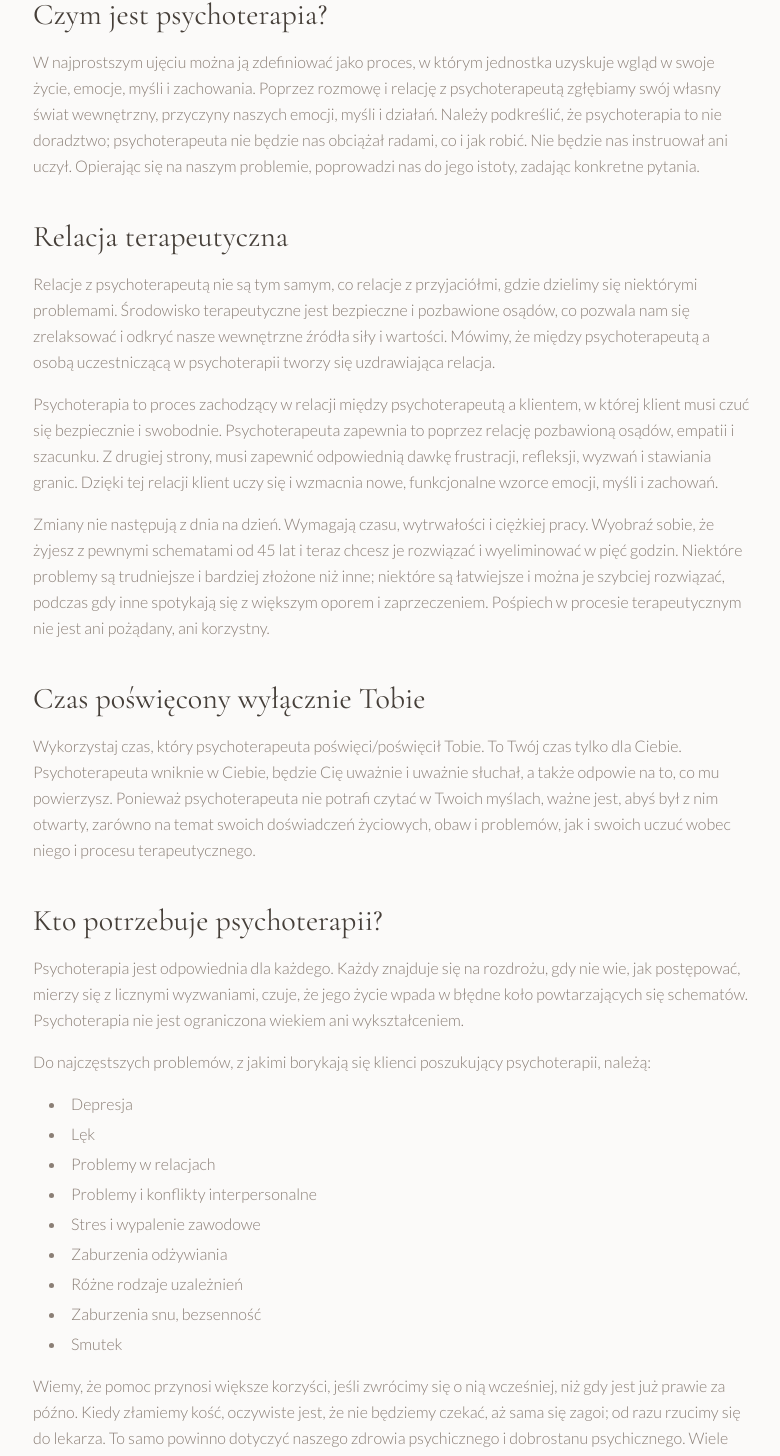
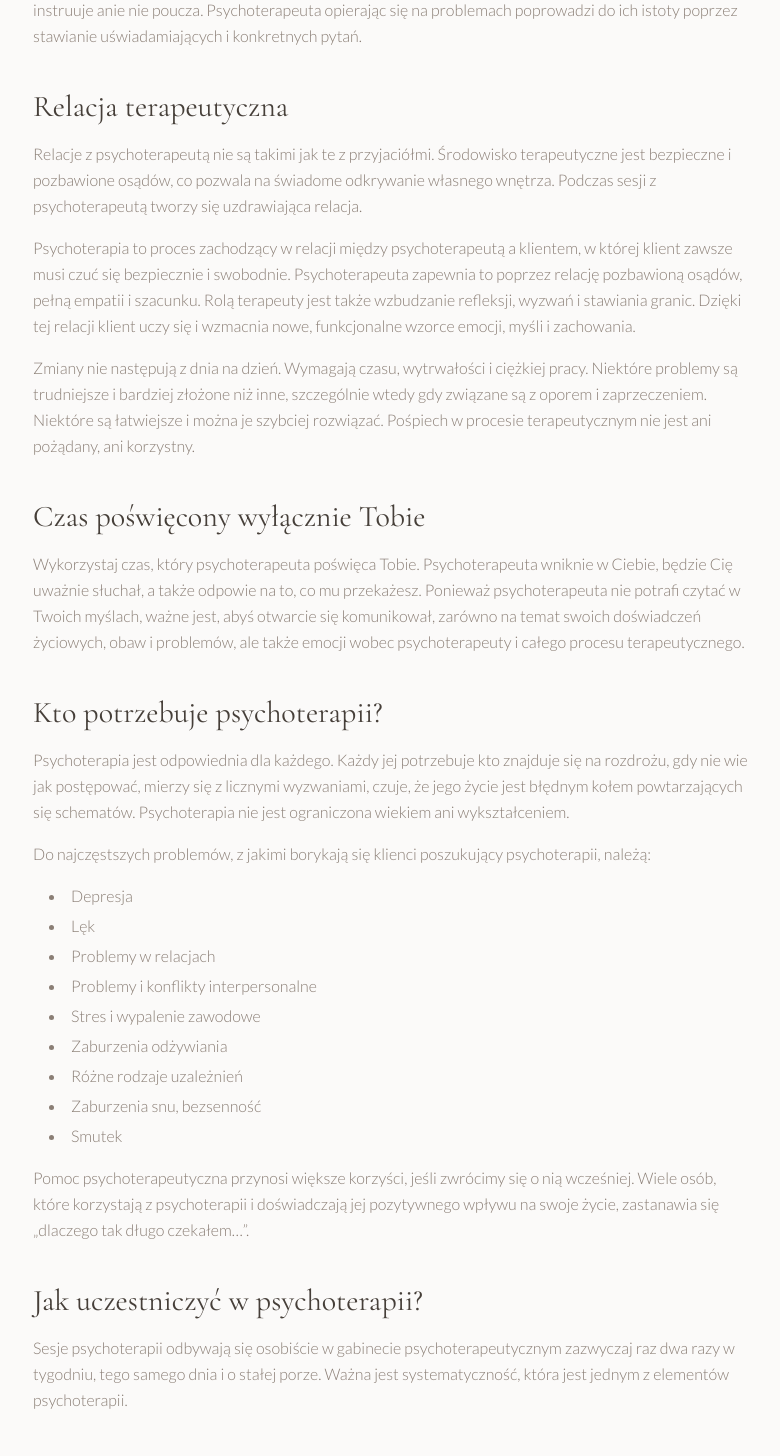
Before and after one commit to anteker/psychoterapeuta-boleslawiec.pl, a Next.js app: page / in a window 1280 px wide. Shown: the part 1158-2614 px from the top of the page, without its empty margins (247-1027 px from the left). Built offline with nearby package versions, Linux system fonts and the light colour scheme.

Commit message:
psychoterapy

```diff
--- a/app/components/Psychotherapy.tsx
+++ b/app/components/Psychotherapy.tsx
@@ -3,7 +3,7 @@ const Psychotherapy = () => {
     <section id="psychoterapia" className="py-16 md:py-24 bg-card">
       <div className="max-w-3xl mx-auto px-6 space-y-10">
         <p className="text-muted-foreground font-light leading-relaxed">
-          Wśród osób rozważających skorzystanie z psychoterapii wciąż istnieją zróżnicowane poglądy na jej temat. W krajach zachodnich skorzystanie z pomocy psychoterapeuty jest postrzegane jako wyraz holistycznego podejścia do dbania o swoje zdrowie. Jednak wiele osób wciąż ma liczne uprzedzenia dotyczące psychoterapii. Najczęstszym z nich jest przekonanie, że psychoterapię stosują jedynie osoby „szaleńcze", co oczywiście nie jest prawdą.
+
         </p>
 
         <div className="space-y-4">
@@ -11,7 +11,8 @@ const Psychotherapy = () => {
             Czym jest psychoterapia?
           </h2>
           <p className="text-muted-foreground font-light leading-relaxed">
-            W najprostszym ujęciu można ją zdefiniować jako proces, w którym jednostka uzyskuje wgląd w swoje życie, emocje, myśli i zachowania. Poprzez rozmowę i relację z psychoterapeutą zgłębiamy swój własny świat wewnętrzny, przyczyny naszych emocji, myśli i działań. Należy podkreślić, że psychoterapia to nie doradztwo; psychoterapeuta nie będzie nas obciążał radami, co i jak robić. Nie będzie nas instruował ani uczył. Opierając się na naszym problemie, poprowadzi nas do jego istoty, zadając konkretne pytania.
+            W najprostszym ujęciu można ją zdefiniować jako proces, w którym człowiek świadomie odkrywa swoje wnętrze. Poprzez rozmowę i relację z psychoterapeutą może poznać swój własny świat, przyczyny każdych emocji, myśli oraz działań. Psychoterapia to nie doradztwo. Psychoterapeuta nie obciąża radami, nie instruuje anie nie poucza.
+Psychoterapeuta opierając się na problemach poprowadzi do ich istoty poprzez stawianie uświadamiających i konkretnych pytań.
           </p>
         </div>
 
@@ -20,13 +21,14 @@ const Psychotherapy = () => {
             Relacja terapeutyczna
           </h2>
           <p className="text-muted-foreground font-light leading-relaxed">
-            Relacje z psychoterapeutą nie są tym samym, co relacje z przyjaciółmi, gdzie dzielimy się niektórymi problemami. Środowisko terapeutyczne jest bezpieczne i pozbawione osądów, co pozwala nam się zrelaksować i odkryć nasze wewnętrzne źródła siły i wartości. Mówimy, że między psychoterapeutą a osobą uczestniczącą w psychoterapii tworzy się uzdrawiająca relacja.
+            Relacje z psychoterapeutą nie są takimi jak te z przyjaciółmi. Środowisko terapeutyczne jest bezpieczne i pozbawione osądów, co pozwala na świadome odkrywanie własnego wnętrza. Podczas sesji z psychoterapeutą tworzy się uzdrawiająca relacja.
           </p>
           <p className="text-muted-foreground font-light leading-relaxed">
-            Psychoterapia to proces zachodzący w relacji między psychoterapeutą a klientem, w której klient musi czuć się bezpiecznie i swobodnie. Psychoterapeuta zapewnia to poprzez relację pozbawioną osądów, empatii i szacunku. Z drugiej strony, musi zapewnić odpowiednią dawkę frustracji, refleksji, wyzwań i stawiania granic. Dzięki tej relacji klient uczy się i wzmacnia nowe, funkcjonalne wzorce emocji, myśli i zachowań.
+            Psychoterapia to proces zachodzący w relacji między psychoterapeutą a klientem, w której klient  zawsze musi czuć się bezpiecznie i swobodnie. Psychoterapeuta zapewnia to poprzez relację pozbawioną osądów, pełną empatii i szacunku.
+Rolą terapeuty jest także wzbudzanie refleksji, wyzwań i stawiania granic. Dzięki tej relacji klient uczy się i wzmacnia nowe, funkcjonalne wzorce emocji, myśli i zachowania.
           </p>
           <p className="text-muted-foreground font-light leading-relaxed">
-            Zmiany nie następują z dnia na dzień. Wymagają czasu, wytrwałości i ciężkiej pracy. Wyobraź sobie, że żyjesz z pewnymi schematami od 45 lat i teraz chcesz je rozwiązać i wyeliminować w pięć godzin. Niektóre problemy są trudniejsze i bardziej złożone niż inne; niektóre są łatwiejsze i można je szybciej rozwiązać, podczas gdy inne spotykają się z większym oporem i zaprzeczeniem. Pośpiech w procesie terapeutycznym nie jest ani pożądany, ani korzystny.
+            Zmiany nie następują z dnia na dzień. Wymagają czasu, wytrwałości i ciężkiej pracy. Niektóre problemy są trudniejsze i bardziej złożone niż inne, szczególnie wtedy gdy związane są z oporem i zaprzeczeniem. Niektóre są łatwiejsze i można je szybciej rozwiązać. Pośpiech w procesie terapeutycznym nie jest ani pożądany, ani korzystny.
           </p>
         </div>
 
@@ -35,7 +37,7 @@ const Psychotherapy = () => {
             Czas poświęcony wyłącznie Tobie
           </h2>
           <p className="text-muted-foreground font-light leading-relaxed">
-            Wykorzystaj czas, który psychoterapeuta poświęci/poświęcił Tobie. To Twój czas tylko dla Ciebie. Psychoterapeuta wniknie w Ciebie, będzie Cię uważnie i uważnie słuchał, a także odpowie na to, co mu powierzysz. Ponieważ psychoterapeuta nie potrafi czytać w Twoich myślach, ważne jest, abyś był z nim otwarty, zarówno na temat swoich doświadczeń życiowych, obaw i problemów, jak i swoich uczuć wobec niego i procesu terapeutycznego.
+            Wykorzystaj czas, który psychoterapeuta poświęca Tobie. Psychoterapeuta wniknie w Ciebie, będzie Cię uważnie słuchał, a także odpowie na to, co mu przekażesz. Ponieważ psychoterapeuta nie potrafi czytać w Twoich myślach, ważne jest, abyś otwarcie się komunikował, zarówno na temat swoich doświadczeń życiowych, obaw i problemów, ale także emocji wobec psychoterapeuty i całego procesu terapeutycznego.
           </p>
         </div>
 
@@ -44,7 +46,7 @@ const Psychotherapy = () => {
             Kto potrzebuje psychoterapii?
           </h2>
           <p className="text-muted-foreground font-light leading-relaxed">
-            Psychoterapia jest odpowiednia dla każdego. Każdy znajduje się na rozdrożu, gdy nie wie, jak postępować, mierzy się z licznymi wyzwaniami, czuje, że jego życie wpada w błędne koło powtarzających się schematów. Psychoterapia nie jest ograniczona wiekiem ani wykształceniem.
+            Psychoterapia jest odpowiednia dla każdego. Każdy jej potrzebuje kto znajduje się na rozdrożu, gdy nie wie jak postępować, mierzy się z licznymi wyzwaniami, czuje, że jego życie jest błędnym kołem powtarzających się schematów. Psychoterapia nie jest ograniczona wiekiem ani wykształceniem.
           </p>
           <p className="text-muted-foreground font-light leading-relaxed">
             Do najczęstszych problemów, z jakimi borykają się klienci poszukujący psychoterapii, należą:
@@ -61,7 +63,7 @@ const Psychotherapy = () => {
             <li>Smutek</li>
           </ul>
           <p className="text-muted-foreground font-light leading-relaxed">
-            Wiemy, że pomoc przynosi większe korzyści, jeśli zwrócimy się o nią wcześniej, niż gdy jest już prawie za późno. Kiedy złamiemy kość, oczywiste jest, że nie będziemy czekać, aż sama się zagoi; od razu rzucimy się do lekarza. To samo powinno dotyczyć naszego zdrowia psychicznego i dobrostanu psychicznego. Wiele osób, które korzystają z psychoterapii i doświadczają jej pozytywnego wpływu na swoje życie, pyta swojego terapeutę: „Dlaczego tak długo czekałem? Dlaczego nie przyszedłem do ciebie wcześniej…"
+            Pomoc psychoterapeutyczna przynosi większe korzyści, jeśli zwrócimy się o nią wcześniej. Wiele osób, które korzystają z psychoterapii i doświadczają jej pozytywnego wpływu na swoje życie, zastanawia się „dlaczego tak długo czekałem…”.
           </p>
         </div>
 
@@ -70,7 +72,7 @@ const Psychotherapy = () => {
             Jak uczestniczyć w psychoterapii?
           </h2>
           <p className="text-muted-foreground font-light leading-relaxed">
-            Sesje psychoterapii mogą odbywać się osobiście, zazwyczaj w gabinecie terapeuty, zazwyczaj raz w tygodniu, tego samego dnia i o stałej porze. W przypadku trudności w związkach romantycznych zaleca się udział w terapii par z partnerem. Możliwe są również sesje terapii grupowej, zapewniające poczucie przynależności i wsparcia, a jednocześnie oparte na zasadzie poufności. Podczas sesji grupowych uczestnicy angażują się w otwarte i swobodne dyskusje. Nowoczesne technologie umożliwiają spotkania z psychoterapeutą za pośrednictwem wideorozmowy. Jest to szczególnie przydatne dla osób, które mieszkają zbyt daleko od miejsca pracy terapeuty, mieszkają za granicą, często podróżują, są kobietami w ciąży wysokiego ryzyka, są niepełnosprawne lub uważają psychoterapię stacjonarną za mniej odpowiednią ze względu na charakter swojej pracy lub inne okoliczności.
+            Sesje psychoterapii odbywają się osobiście w gabinecie psychoterapeutycznym zazwyczaj raz dwa razy w tygodniu, tego samego dnia i o stałej porze. Ważna jest systematyczność, która jest jednym z elementów psychoterapii.
           </p>
         </div>
 
@@ -79,7 +81,7 @@ const Psychotherapy = () => {
             Cel psychoterapii
           </h2>
           <p className="text-muted-foreground font-light leading-relaxed">
-            Na początku psychoterapii klienci i ich terapeuci ustalają cele psychoterapii, które następnie kierują procesem. Powody rozpoczęcia psychoterapii zazwyczaj ograniczają się do niewielkiej części problemów lub stanowią wierzchołek góry lodowej. Cele różnią się w zależności od przypadku, ale wspólnym mianownikiem jest eliminacja objawów i dotarcie do pierwotnych przyczyn problemów i traum. Psychoterapia wspiera rozwój osobisty, umożliwiając jednostkom lepsze wykorzystanie ich potencjału we wszystkich dziedzinach życia.
+            Na początku spotkań klient i psychoterapeuta ustalają cele psychoterapii, które następnie kierują całym procesem. Powody rozpoczęcia psychoterapii zazwyczaj ograniczają się do niewielkiej części problemów, które często okazują się „wierzchołkiem góry lodowej”. Cele różnią się w zależności od przypadku, ale wspólnym mianownikiem jest eliminacja objawów i dotarcie do pierwotnych przyczyn problemów. Psychoterapia wspiera rozwój osobisty, umożliwiając jednostkom lepsze wykorzystanie ich potencjału we wszystkich dziedzinach życia.
           </p>
         </div>
       </div>
```
